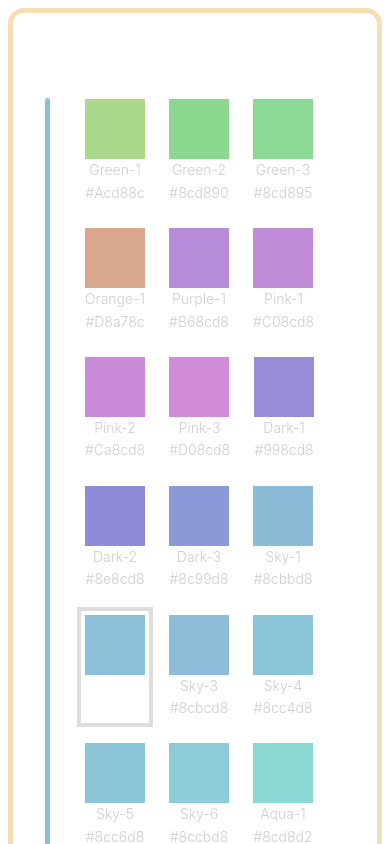
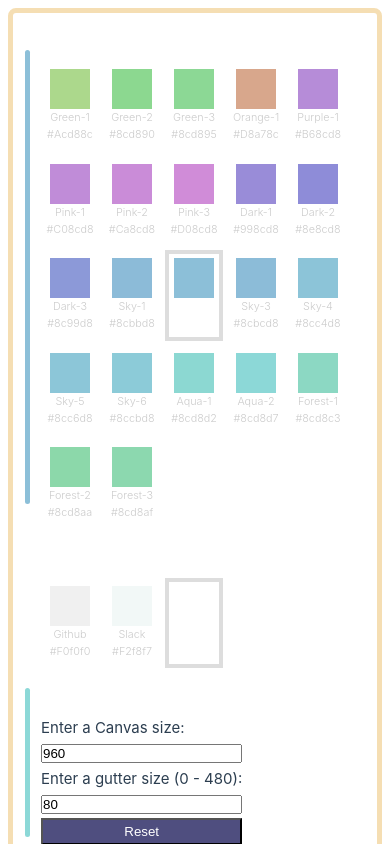
Before and after one commit to neststack/vue-identicons, a Vue app: page / in a window 390 px wide. Shown: the top 844 px of the page. Built offline with nearby package versions, Linux system fonts and the light colour scheme.

Commit message:
style(identicons): update mobile css

```diff
--- a/src/components/IdenticonSimple.vue
+++ b/src/components/IdenticonSimple.vue
@@ -498,6 +498,7 @@ watch(
         display: flex;
         flex-direction: column;
         justify-content: center;
+        align-items: center;
         padding: 0.25rem;
         border: 4px solid transparent;
         transition: all ease-in-out 100ms;
@@ -563,4 +564,37 @@ watch(
   .canvas-container {
   }
 }
+@media (max-width: 760px) {
+  .identicon-container {
+    gap: 0.5rem;
+    .controls-container {
+      border-radius:0.5rem;
+      padding: 0.75rem;
+      gap: 0.75rem;
+      .control-item {
+        padding: 0 0 0 1rem;
+        gap: 0.25rem;
+        h2 {
+          font-size: 1.25rem;
+        }
+      }
+      .color-radio-boxes {
+        gap: 0.25rem;
+        label {
+          width: 58px;
+          .radio-color-fill-box {
+            height: 40px;
+            width: 40px;
+          }
+          span {
+            font-size: 0.675rem;
+            white-space: nowrap;
+            overflow: hidden;
+            text-overflow: ellipsis;
+          }
+        }
+      }
+    }
+  }
+}
 </style>
```
